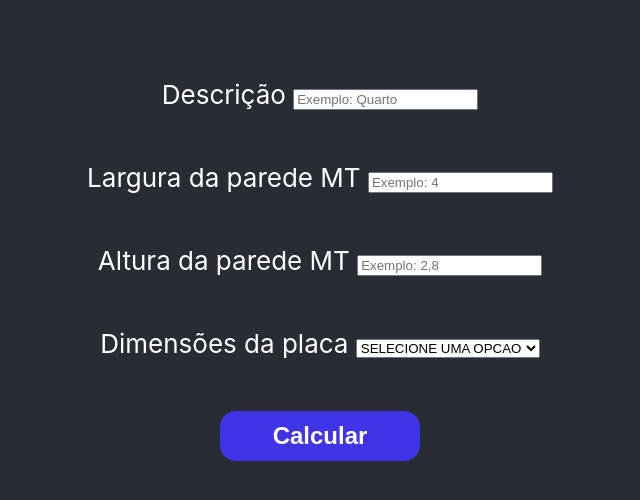
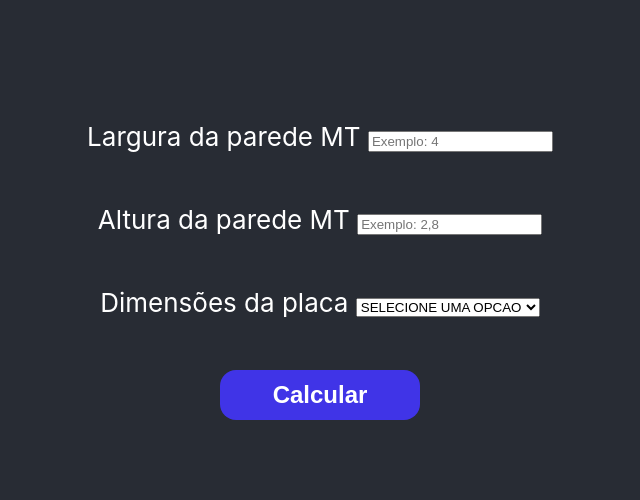
Before and after one commit to EduardoGuedes242/construcoes, a React (Create React App) app: page / in a window 1280 px wide. Shown: the top 500 px of the page, without its empty margins (320-960 px from the left). Built offline with nearby package versions, Linux system fonts and the light colour scheme.

Commit message:
implementações finais

```diff
--- a/src/App.js
+++ b/src/App.js
@@ -45,13 +45,6 @@ function App() {
     <div className="App">
       <header className="App-header">
         <Edit
-          title="Descrição "
-          type="text"
-          placeholder="Exemplo: Quarto"
-          onValueChange={value => setLargura(value)}
-        />
-        <p></p>
-        <Edit
           title="Largura da parede MT "
           placeholder="Exemplo: 4"
           onValueChange={value => setLargura(value)}
```
